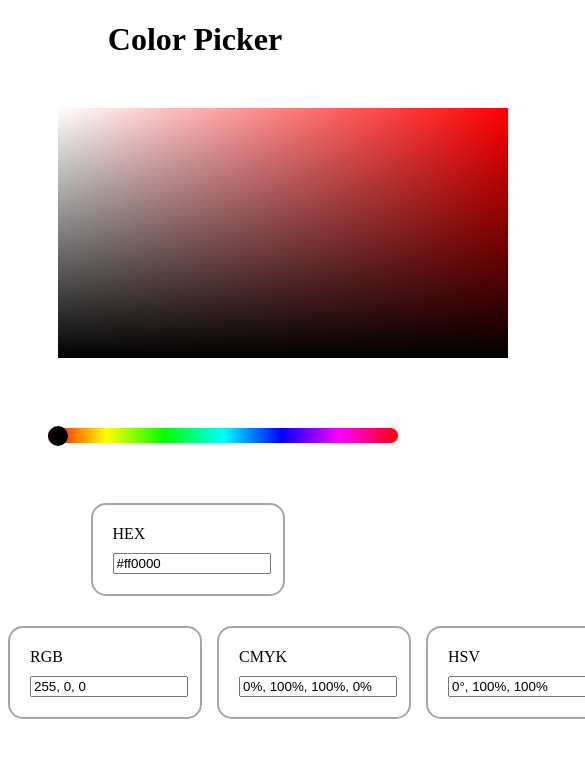
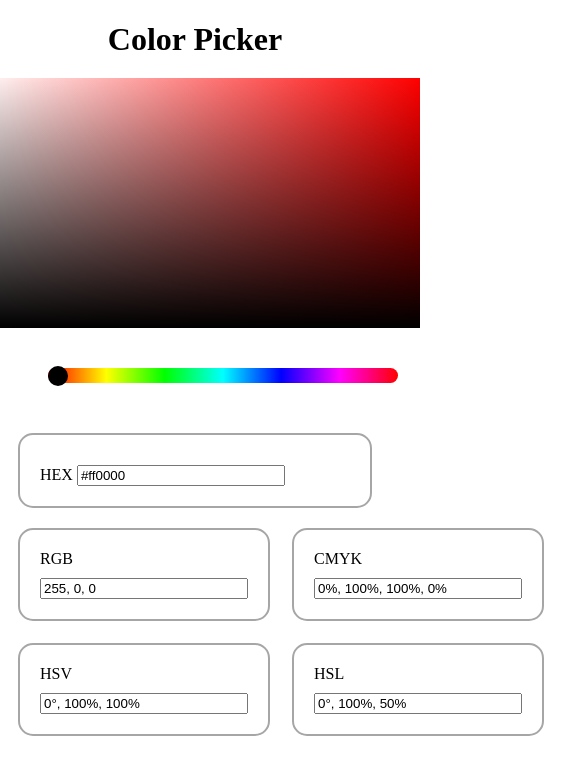
Before and after one commit to VarshiniAdurti28/ColorQuest, a SvelteKit app: page / in a window 390 px wide. Shown: the top 774 px of the page, 585 px wide, since content can reach past the window. Built offline with nearby package versions, Linux system fonts and the light colour scheme.

Commit message:
Made Responsive

```diff
--- a/src/routes/style.css
+++ b/src/routes/style.css
@@ -1,11 +1,19 @@
+
+body{
+  display: flex;
+  align-items: center;
+
+}
+
+
 .colors{
   display: flex;
   flex-direction: row;
-
+  justify-content: center;
   height: 250px;
 
 
-  margin: 50px;
+  margin: 20px;
 }
 
 .dispColor{
@@ -105,17 +113,25 @@ height: 20px;
 
 @media (max-width: 1500px){
 
-  .eachInp{
-    width: 150px;
-    margin-left: 0px;
+  /* CSS Grid used on small window size */
+  .colorbar{
+    display: grid;
+    grid-template-columns: repeat(2, 1fr);
+    gap: 2px;
+    grid-auto-rows: minmax(100px, auto);
   }
 
+
+  .eachInp{
+    margin: 10px;
+  }
   input{
-    width: 150px;
+    width: 200px;
   }
 }
 
 
 h1{
   text-align: center;
+  margin-bottom: 5px;
 }
```
